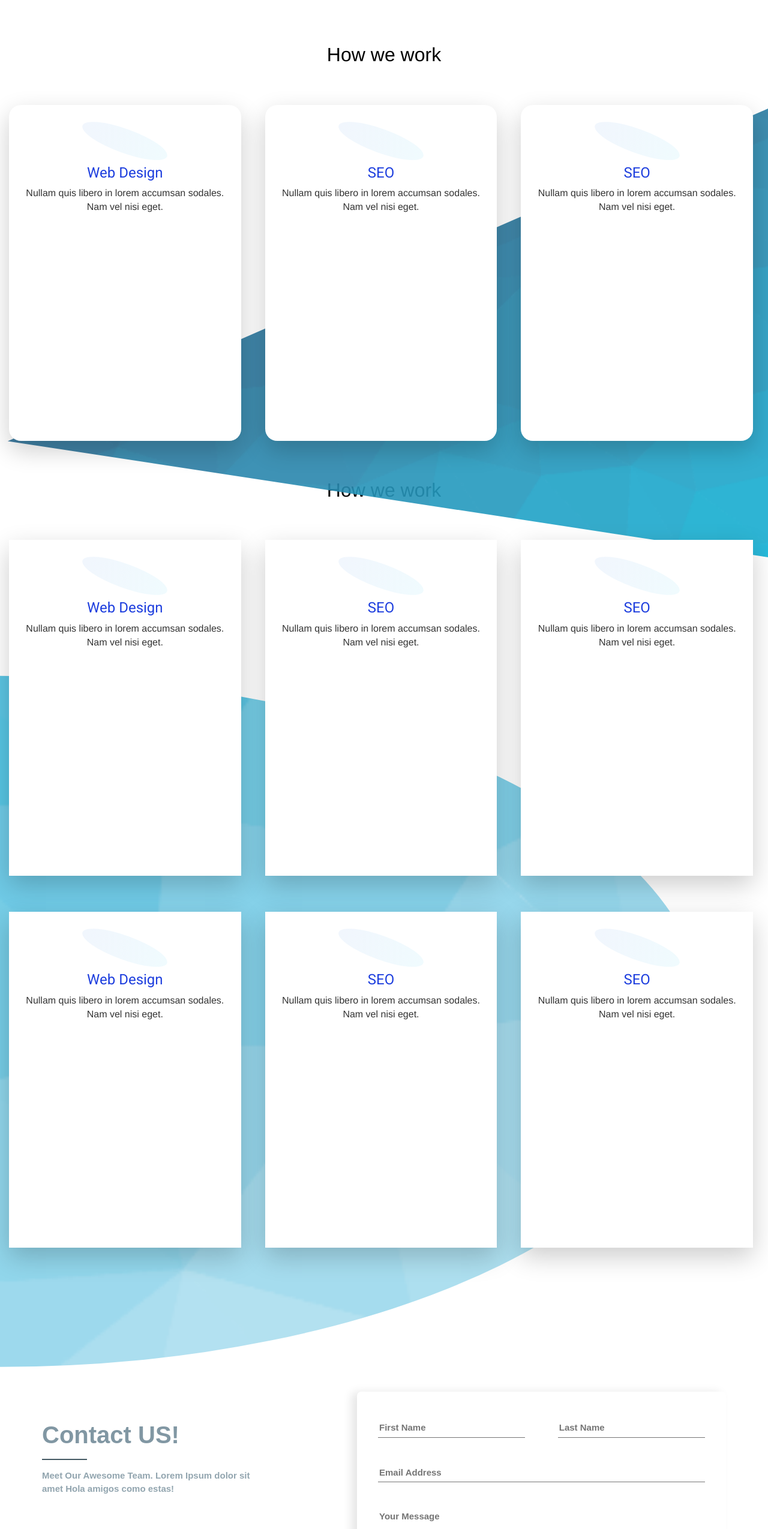
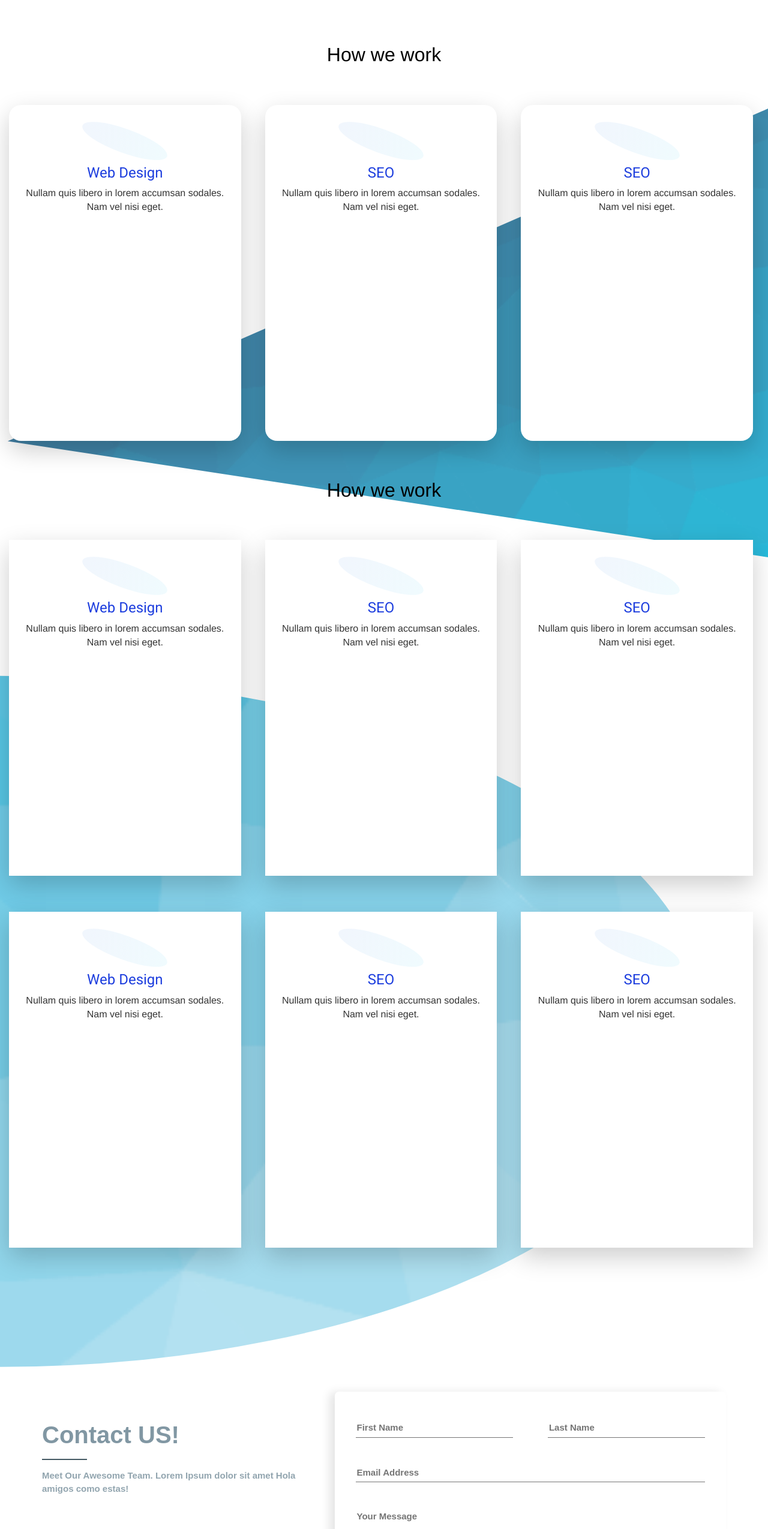
Before and after one commit to anuzka99/WorkDuck-CTO.github.io, a plain HTML site: page index.html in a window 1280 px wide. Shown: the part 881-3430 px from the top of the page at 60% size. Drawn offline with nearby package versions, Linux system fonts and the light colour scheme.

Commit message:
mobile freindlier

```diff
--- a/index.html
+++ b/index.html
@@ -199,13 +199,13 @@
         </div>
         <div class="container">
             <div class="row">
-                <div class="col-md-4 col-sm-12">
+                <div class="col-md-5 col-sm-12">
                     <div class="contact-text">
                         <h2>Contact US!</h2>
                         <p>Meet Our Awesome Team. Lorem Ipsum dolor sit amet Hola amigos como estas!</p>
                     </div>
                 </div>
-                <div class="col-md-8 col-sm-12">
+                <div class="col-md-7 col-sm-12">
                     <div class="contact-form">
                         <form action="#" method="post">
                             <div class="first">
--- a/styles/styles.css
+++ b/styles/styles.css
@@ -349,7 +349,7 @@ body {
 }
 
 .backy2{
-  z-index: 0;
+  z-index: -1;
   position: relative;
   /* margin-top: 110vh; */
   height:110vh;
@@ -532,7 +532,7 @@ section.contact .contact-text p {
 
 section.contact .contact-form {
   background: #fff none repeat scroll 0 0;
-  margin-left: 135px;
+  /* margin-left: 135px; */
   margin-top: 50px;
   padding: 40px 35px 35px;
   box-shadow: -9px 1px 15px rgba(0, 0, 0, 0.1);
@@ -672,7 +672,7 @@ section.contact .contact-form .checkbox-submit {
 footer.footer {
   background: linear-gradient(45deg, #2b4871, #05badd);
   background-size: 100% 100%;
-  height: 400px;
+  min-height: 400px;
   margin-top: 100px;
   padding-top: 110px;
 }
```
